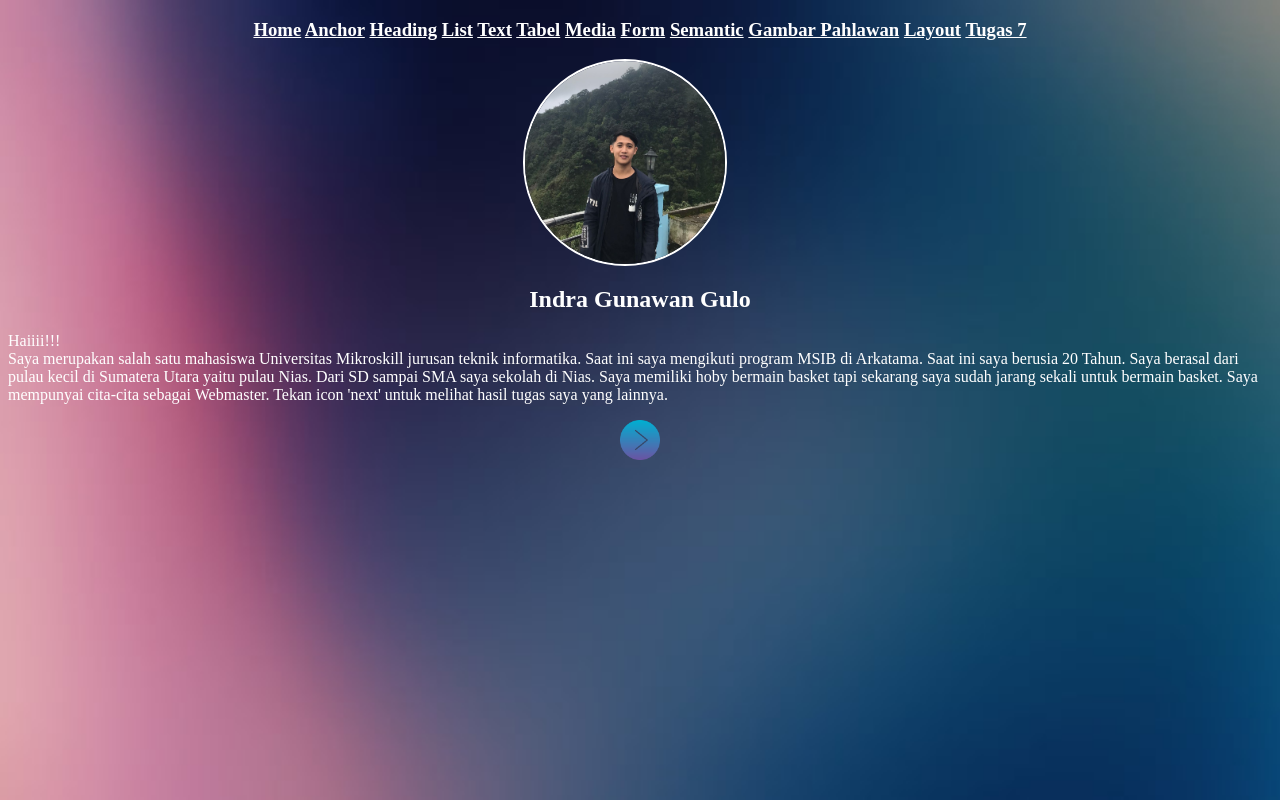
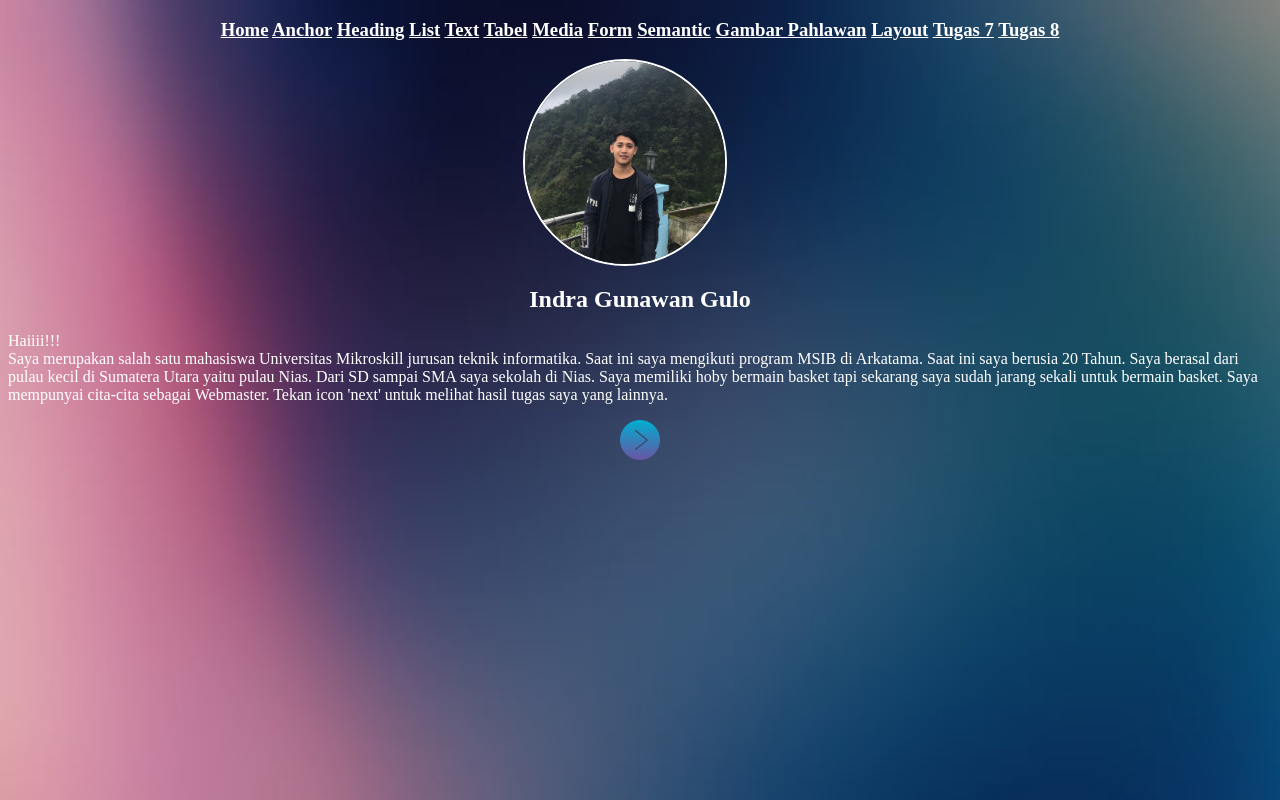
Before and after one commit to 28indra/fswd3-html-dasar, a plain HTML site: page index.html in a window 1280 px wide. Drawn offline with Linux system fonts and the light colour scheme.

Commit message:
Update index.html
update index

```diff
--- a/index.html
+++ b/index.html
@@ -24,6 +24,7 @@
                 <a href="pages/card.html" style="color: white;">Gambar Pahlawan</a>
                 <a href="pages/grid.html" style="color: white;">Layout</a>
                 <a href="pages/tugas7.html" style="color: white;">Tugas 7</a>
+                <a href="pages/tugas8.html" style="color: white;">Tugas 8</a>
             </h3>
         </center>
     </nav>
```
